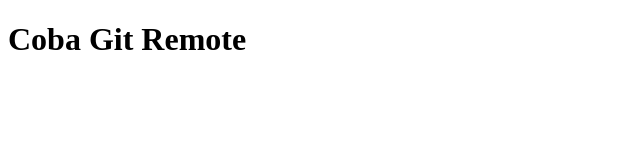
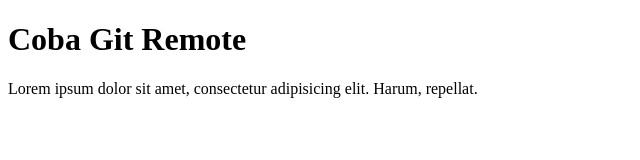
Before and after one commit to asenlie528/wpu-git-test, a plain HTML site: page index.html in a window 1280 px wide. Shown: the whole page, without its empty margins (0-640 px from the left). Drawn offline with Linux system fonts and the light colour scheme.

Commit message:
Revisi beberapa file

```diff
--- a/index.html
+++ b/index.html
@@ -9,6 +9,7 @@
 
 <body>
     <h1>Coba Git Remote</h1>
+    <p>Lorem ipsum dolor sit amet, consectetur adipisicing elit. Harum, repellat.</p>
 </body>
 
 </html>
```
Also changed, not shown: GitRemote.txt.
